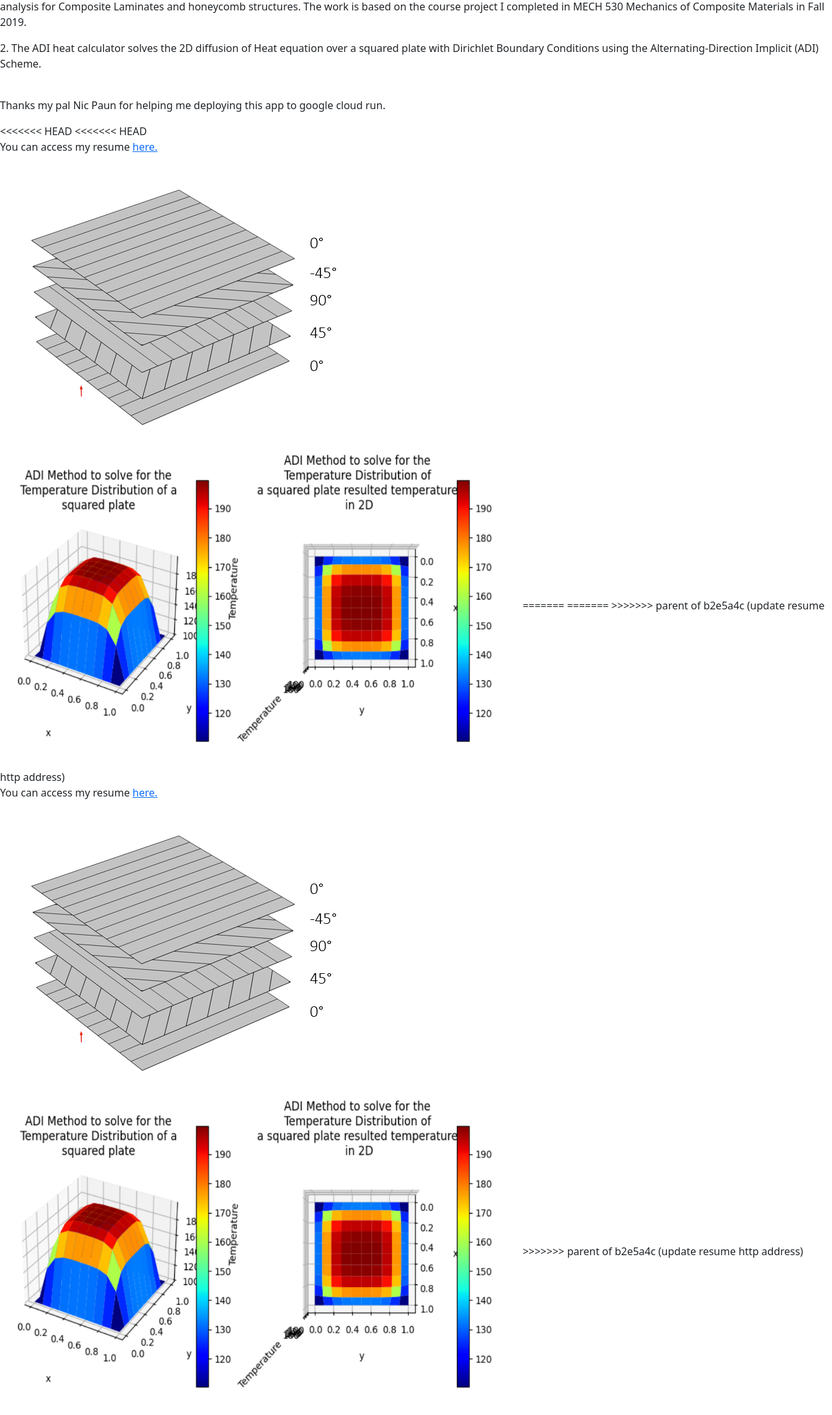
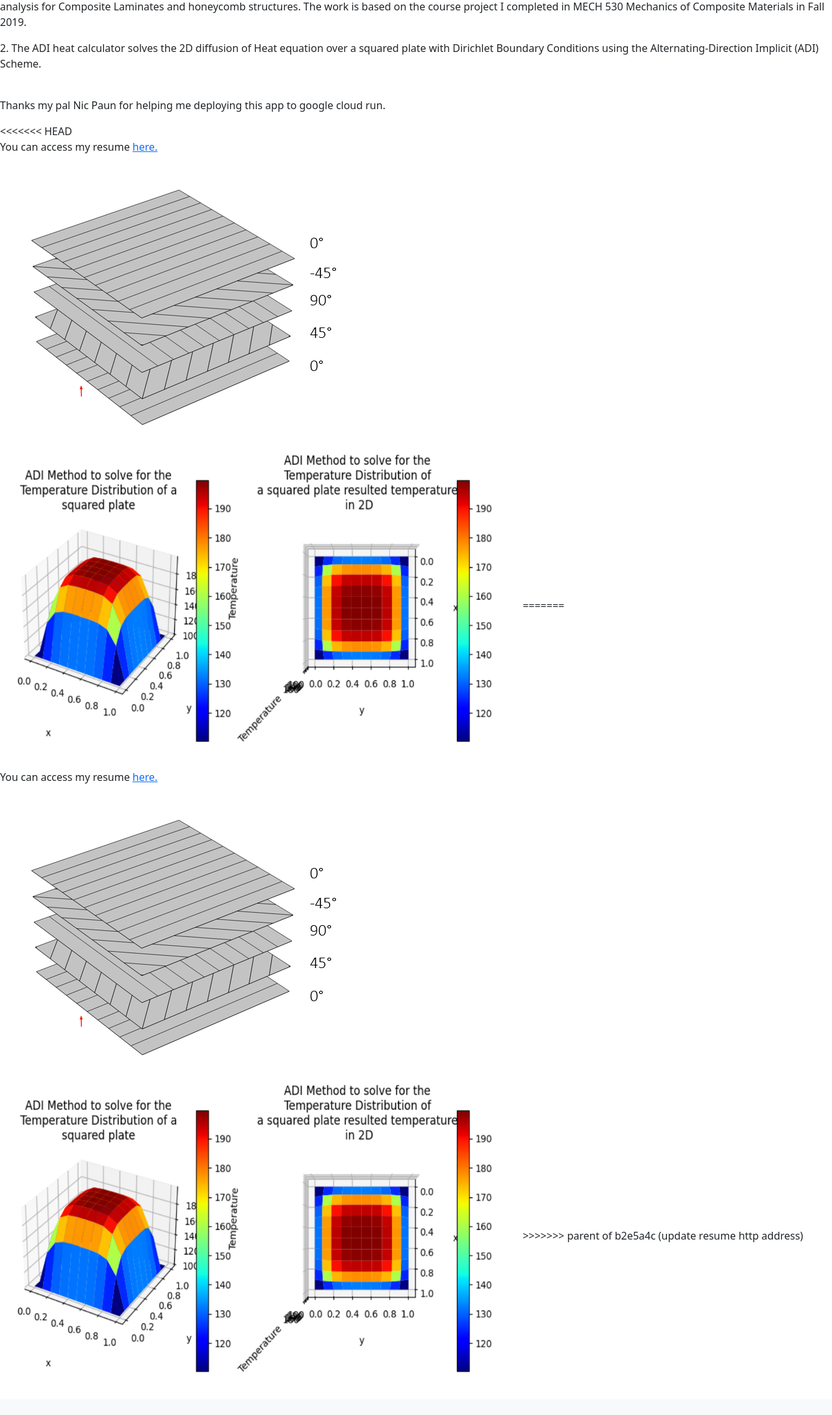
Before and after one commit to jasonzhou1997/flask_project, a Flask app: page / in a window 1280 px wide. Shown: the part 204-2382 px from the top of the page at 65% size. After the commit the page ends 2316 px from the top, so only its background shows below. Run offline with Flask 2, Linux system fonts and the light colour scheme.

Commit message:
Revert "Update about.html"
This reverts commit 0832096d05f40f3cb3ac33cb52c47c67a4e31da2.

```diff
--- a/templates/about.html
+++ b/templates/about.html
@@ -15,14 +15,11 @@
 <br>
 <p>Thanks my pal Nic Paun for helping me deploying this app to google cloud run.</p>
 <<<<<<< HEAD
-<<<<<<< HEAD
 <p>You can access my resume <a
         href="https://github.com/jasonzhou1997/resume/blob/main/Zhou_Xinchen%20Resume%202021_09.pdf">here.</a></p>
 <image src="{{ url_for('static', filename='images/composite_lam.png')}}" ALIGN=”left” />
 <image src="{{ url_for('static', filename='images/ADI_demo.png')}} " width="800" height="500" />
 =======
-=======
->>>>>>> parent of b2e5a4c (update resume http address)
 <p>You can access my resume <a href="https://github.com/jasonzhou1997/resume/blob/main/Zhou_Xinchen%20Resume.pdf">here.</a></p>
     <image src="{{ url_for('static', filename='images/composite_lam.png')}}"ALIGN=”left”/>
                   <image src="{{ url_for('static', filename='images/ADI_demo.png')}} "width = "800" height = "500"/>
```
